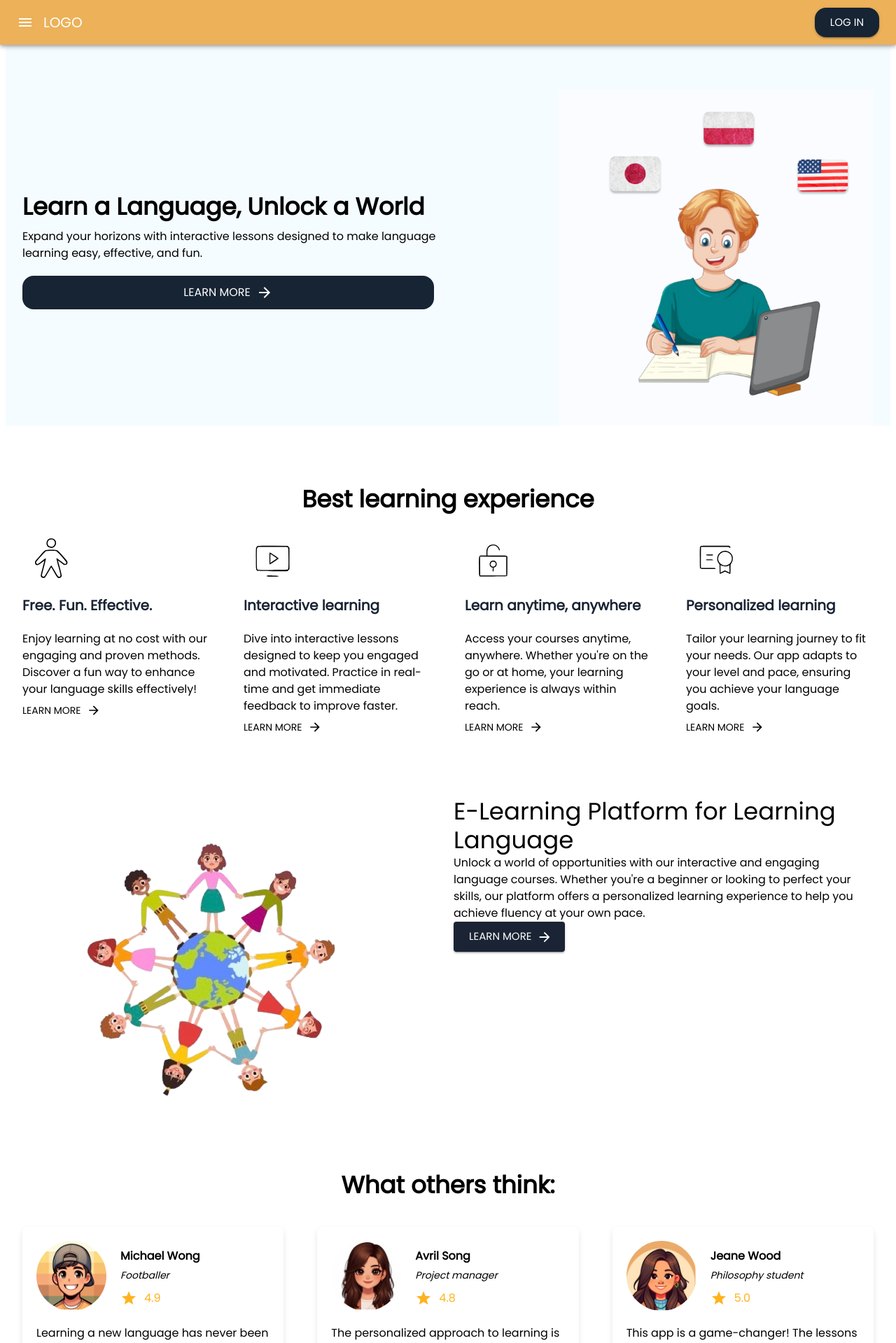
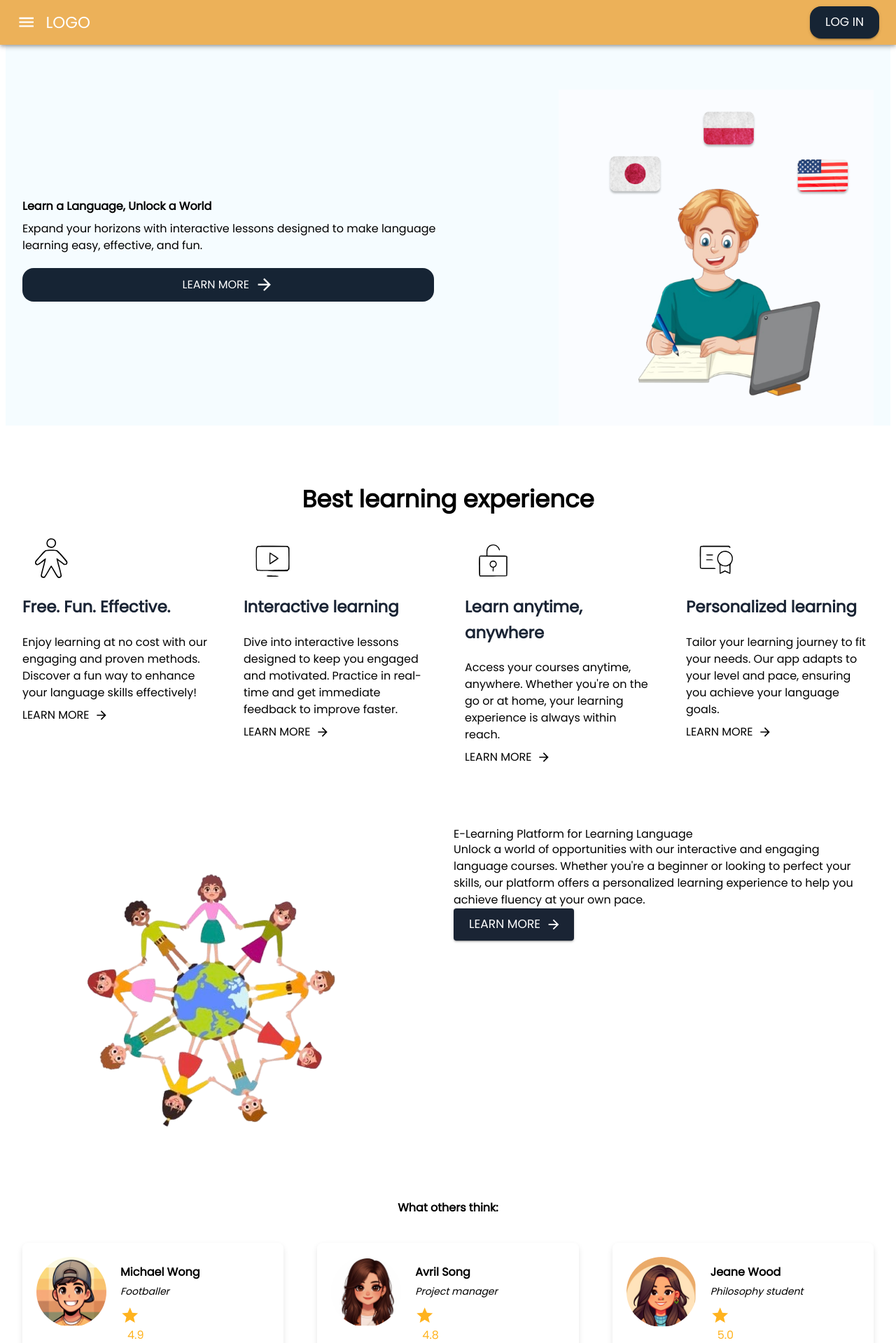
Before and after one commit to LanguageAppSpace/language-app-frontend, a React (Vite) app: page /home in a window 1280 px wide. Shown: the top 1919 px of the page at 70% size. Built offline with nearby package versions, Linux system fonts and the light colour scheme; no server answers.

Commit message:
Refactor: Add and use theme typography values for font sizes in styled components

```diff
--- a/src/components/ComponentsOfLandingPage/Hero/hero.tsx
+++ b/src/components/ComponentsOfLandingPage/Hero/hero.tsx
@@ -77,7 +77,7 @@ const StyledButton = styled("button")(({ theme }) => ({
   backgroundColor: "rgb(22, 36, 52)",
   borderRadius: "16px",
   color: theme.palette.text.primary,
-  fontSize: "16px",
+  fontSize: theme.typography.h1.fontSize,
   border: "none",
   cursor: "pointer",
   display: "flex",
--- a/src/components/CreateEditLesson/CreateEditLesson.styled.ts
+++ b/src/components/CreateEditLesson/CreateEditLesson.styled.ts
@@ -26,7 +26,7 @@ export const ButtonAddVocabulary = styled(Button)(({ theme }) => ({
   backgroundColor: `${theme.palette.primary.main}`,
   padding: "12px 18px",
   color: `${theme.palette.text.primary}`,
-  fontSize: "13px",
+  fontSize: theme.typography.caption.fontSize,
 }));
 
 export const ButtonCreateLesson = styled(Button)(({ theme }) => ({
@@ -34,7 +34,7 @@ export const ButtonCreateLesson = styled(Button)(({ theme }) => ({
   backgroundColor: `${theme.palette.secondary.main}`,
   padding: "12px 18px",
   color: `${theme.palette.text.primary}`,
-  fontSize: "13px",
+  fontSize: theme.typography.caption.fontSize,
   width: "auto",
   "&:hover": {
     backgroundColor: alpha(theme.palette.secondary.main, 1),
--- a/src/components/Features/Features.tsx
+++ b/src/components/Features/Features.tsx
@@ -71,13 +71,13 @@ const FeatureIcon = styled("img")({
   marginBottom: "10px",
 });
 
-const FeaturesHeader = styled(Typography)({
+const FeaturesHeader = styled(Typography)(({ theme }) => ({
   marginBottom: "20px",
   textAlign: "center",
   width: "100%",
   fontWeight: "bold",
-  fontSize: "34px",
-});
+  fontSize: theme.typography.h1.fontSize,
+}));
 
 const BodyText = styled(Typography)({
   marginTop: "20px",
--- a/src/components/Hero/Hero.tsx
+++ b/src/components/Hero/Hero.tsx
@@ -80,7 +80,7 @@ const StyledButton = styled(Button)(({ theme }) => ({
   backgroundColor: "rgb(22, 36, 52)",
   borderRadius: "16px",
   color: theme.palette.text.primary,
-  fontSize: "16px",
+  fontSize: theme.typography.body1.fontSize,
   display: "flex",
   textAlign: "center",
   "&:hover": {
--- a/src/components/Register/Register.styled.ts
+++ b/src/components/Register/Register.styled.ts
@@ -20,7 +20,7 @@ export const StyledRegisterImage = styled("img")(() => ({
 
 export const RegisterFormTitle = styled(Typography)(({ theme }) => ({
   color: `${theme.palette.primary.light}`,
-  fontSize: "32px",
+  fontSize: theme.typography.h1.fontSize,
   fontStyle: "normal",
   fontWeight: 500,
   marginTop: theme.spacing(2),
@@ -28,7 +28,7 @@ export const RegisterFormTitle = styled(Typography)(({ theme }) => ({
 
 export const RegisterFormSubtitle = styled(Typography)(({ theme }) => ({
   color: `${theme.palette.primary.light}`,
-  fontSize: "16px",
+  fontSize: theme.typography.body1.fontSize,
   fontWeight: 400,
   marginTop: theme.spacing(1),
   marginBottom: "40px",
@@ -48,7 +48,7 @@ export const FormRow = styled("div")(({ theme }) => ({
 
 export const FormInputLabel = styled(InputLabel)(({ theme }) => ({
   color: `${theme.palette.primary.dark}`,
-  fontSize: "16px",
+  fontSize: theme.typography.body1.fontSize,
   fontStyle: "normal",
   fontWeight: 400,
   paddingBottom: "7px",
--- a/src/components/Testimonials/Testimonials.tsx
+++ b/src/components/Testimonials/Testimonials.tsx
@@ -121,19 +121,18 @@ const UserName = styled(Typography)({
   marginTop: "10px",
 });
 
-const Profession = styled(Typography)({
+const Profession = styled(Typography)(({ theme }) => ({
   marginTop: "5px",
   fontStyle: "italic",
-  fontSize: "14px",
-});
+  fontSize: theme.typography.caption.fontSize,
+}));
 
-const Rating = styled(Box)({
-  display: "flex",
+const Rating = styled(Box)(({ theme }) => ({
   alignItems: "center",
   marginTop: "10px",
-  fontSize: "14px",
+  fontSize: theme.typography.caption.fontSize,
   color: "rgb(255, 179, 31)",
-});
+}));
 
 const RatingText = styled(Typography)({
   marginLeft: "10px",
--- a/src/components/UserSettings/UserSettings.styled.ts
+++ b/src/components/UserSettings/UserSettings.styled.ts
@@ -20,7 +20,7 @@ export const FormRow = styled("div")(({ theme }) => ({
 
 export const FormInputLabel = styled(InputLabel)(({ theme }) => ({
   color: `${theme.palette.primary.dark}`,
-  fontSize: "16px",
+  fontSize: theme.typography.body1.fontSize,
   fontStyle: "normal",
   fontWeight: 400,
   paddingBottom: "7px",
--- a/src/pages/Page404.tsx
+++ b/src/pages/Page404.tsx
@@ -20,10 +20,10 @@ const Page404Container = styled(Box)({
   inset: 0,
 });
 
-const TextContainer = styled(Typography)({
+const TextContainer = styled(Typography)(({ theme }) => ({
   color: "black",
-  fontSize: "3rem",
+  fontSize: theme.typography.h1.fontSize,
   textAlign: "center",
-});
+}));
 
 export default Page404;
--- a/src/theme/theme.ts
+++ b/src/theme/theme.ts
@@ -20,6 +20,25 @@ const theme = createTheme({
   },
   typography: {
     fontFamily: ["Poppins"].join(","),
+    fontSize: 16,
+    h1: {
+      fontSize: 34,
+    },
+    h2: {
+      fontSize: 24,
+    },
+    h3: {
+      fontSize: 20,
+    },
+    h4: {
+      fontSize: 16,
+    },
+    body1: {
+      fontSize: 16,
+    },
+    caption: {
+      fontSize: 14,
+    },
   },
 });
 
```
